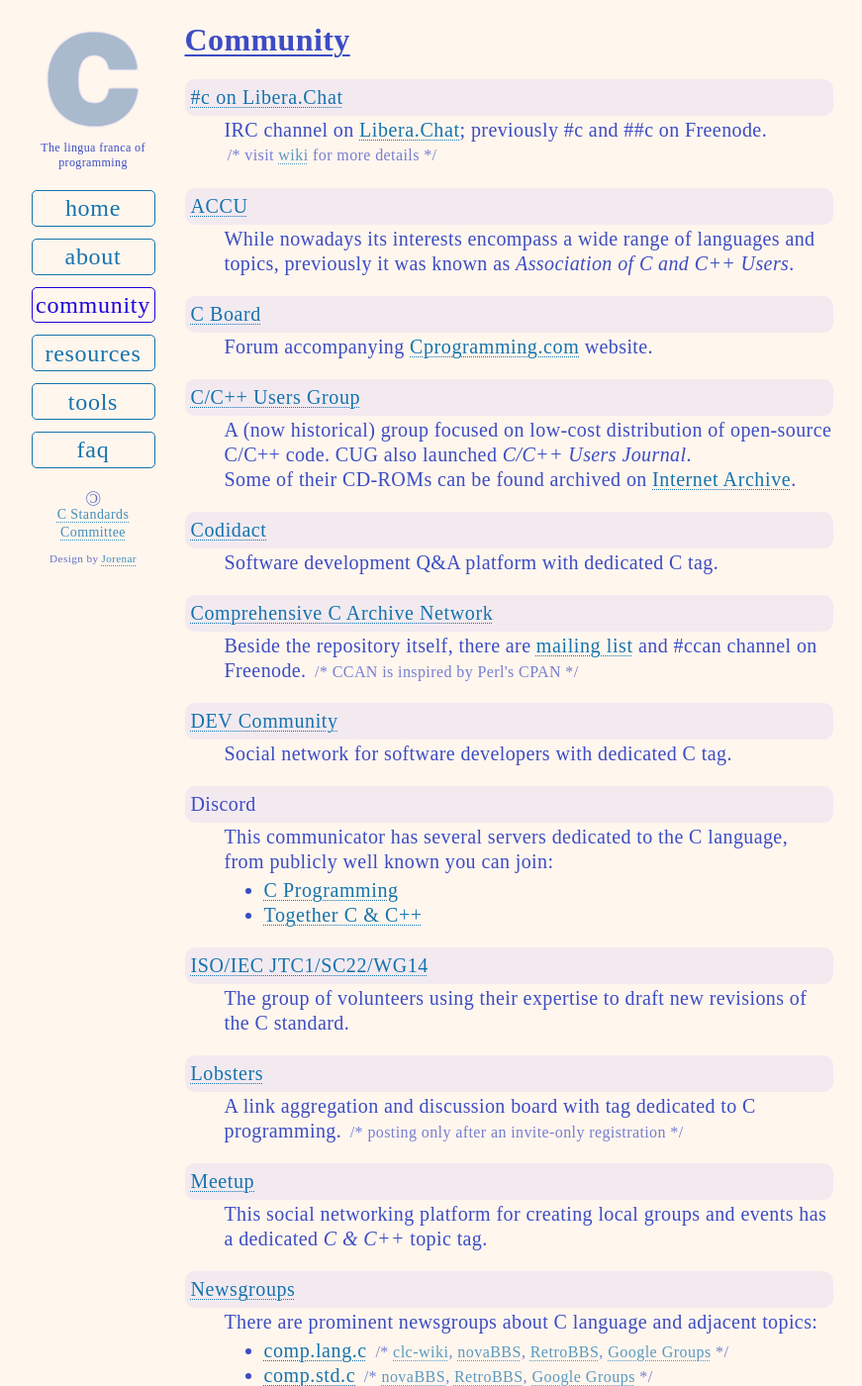
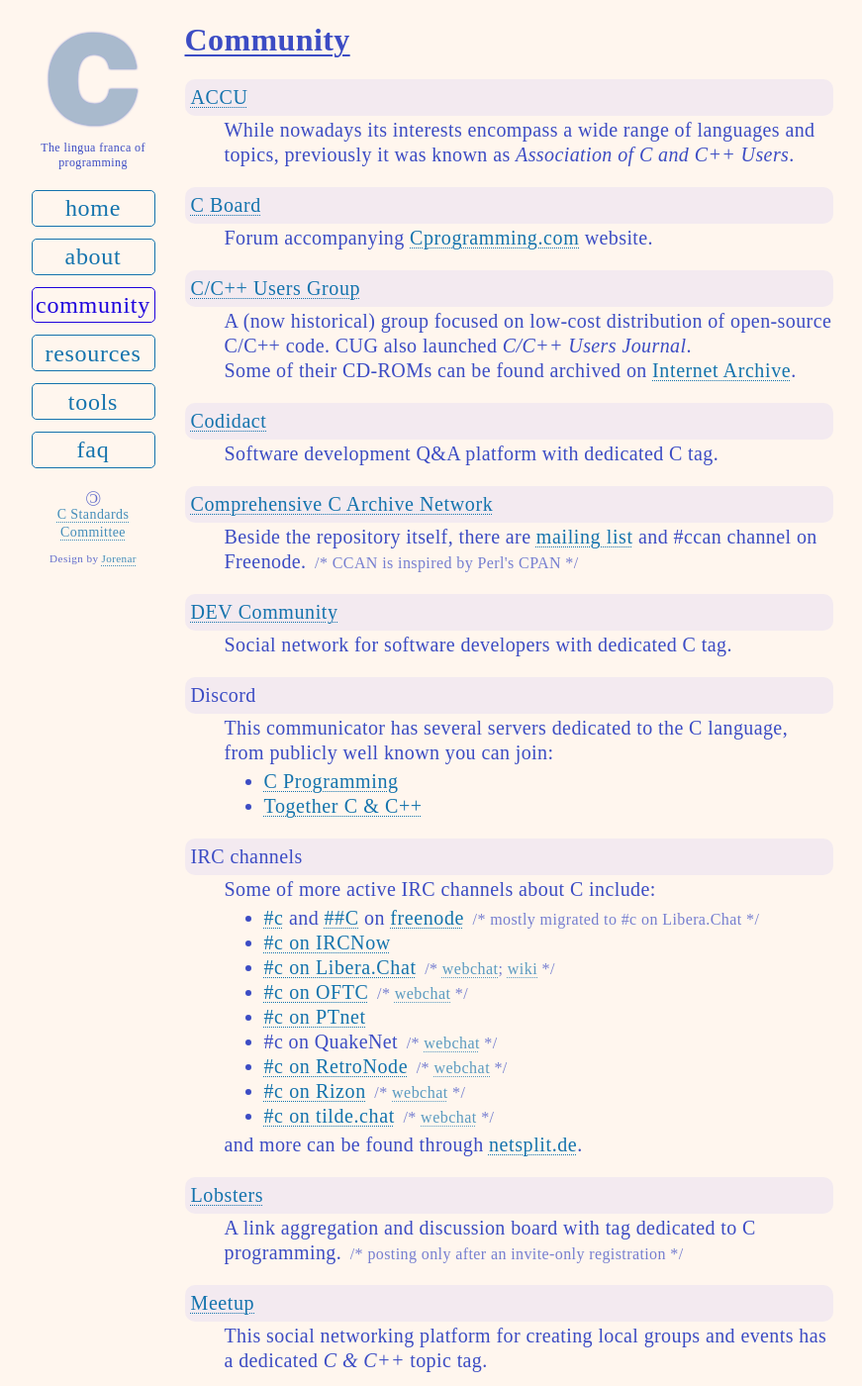
Before and after one commit to c-lang-org/c-www-homepage, a Jekyll site: the page built from _pages/community.html, in a window 1280 px wide and 1400 px high. Shown: the whole window at 99% size, without its empty margins (201-1072 px from the left). Built offline with Jekyll 4.4.1, drawn with Linux system fonts in a browser that asks for light colours.

Commit message:
List more IRC channels

```diff
--- a/_pages/community.html
+++ b/_pages/community.html
@@ -5,13 +5,6 @@ permalink: /community
 ---
 
 <dl>
-  <dt><a href="https://web.libera.chat/#c">#c on Libera.Chat</a></dt>
-  <dd>
-    IRC channel on <a href="https://libera.chat/">Libera.Chat</a>;
-    previously #c and ##c on Freenode.
-    <x-cmt style="display:block">visit <a href="https://www.iso-9899.info/wiki/Main_Page">wiki</a> for more details</x-cmt>
-  </dd>
-
   <dt><a href="https://accu.org/">ACCU</a></dt>
   <dd>
     While nowadays its interests encompass a wide range of languages and
@@ -50,7 +43,7 @@ permalink: /community
     Social network for software developers with dedicated C tag.
   </dd>
 
-  <dt id="Discord">Discord</dt>
+  <dt>Discord</dt>
   <dd>
     This communicator has several servers dedicated to the C language,
     from publicly well known you can join:
@@ -60,10 +53,21 @@ permalink: /community
     </ul>
   </dd>
 
-  <dt><a href="https://www.open-std.org/jtc1/sc22/wg14/">ISO/IEC JTC1/SC22/WG14</a></dt>
+  <dt>IRC channels</dt>
   <dd>
-    The group of volunteers using their expertise to draft
-    new revisions of the C standard.
+    Some of more active IRC channels about C include:
+    <ul>
+      <li><a href="ircs://irc.freenode.net/c">#c</a> and <a href="ircs://irc.freenode.net/##C">##C</a> on <a href="https://freenode.net/">freenode</a> <x-cmt>mostly migrated to #c on Libera.Chat</x-cmt></li>
+      <li><a href="ircs://irc.ircnow.org/c">#c on IRCNow</a></li>
+      <li><a href="ircs://irc.libera.chat/c" >#c on Libera.Chat</a> <x-cmt><a href="https://web.libera.chat/#c">webchat</a>; <a href="https://www.iso-9899.info/wiki/Main_Page">wiki</a></x-cmt></li>
+      <li><a href="ircs://irc.oftc.net/c">#c on OFTC</a> <x-cmt><a href="https://webchat.oftc.net/?channels=c">webchat</a></x-cmt></li>
+      <li><a href="ircs://irc.PTnet.org/c">#c on PTnet</a></li>
+      <li>#c on QuakeNet <x-cmt><a href="https://webchat.quakenet.org/?channels=#c">webchat</a></x-cmt></li>
+      <li><a href="ircs://irc.retronode.org/c">#c on RetroNode</a> <x-cmt><a href="https://retronode.org/webchat/#c">webchat</a></x-cmt></li>
+      <li><a href="ircs://irc.rizon.net/c">#c on Rizon</a> <x-cmt><a href="https://qchat.rizon.net/?channels=c">webchat</a></x-cmt></li>
+      <li><a href="ircs://irc.tilde.chat/c">#c on tilde.chat</a> <x-cmt><a href="https://tilde.chat/kiwi/#c">webchat</a></x-cmt></li>
+    </ul>
+    and more can be found through <a href="https://netsplit.de/channels/?chat=c">netsplit.de</a>.
   </dd>
 
   <dt><a href="https://lobste.rs/t/c">Lobsters</a></dt>
@@ -164,3 +168,5 @@ permalink: /community
     </ul>
   </dd>
 </dl>
+
+<!-- vim: set fdl=1: -->
```
